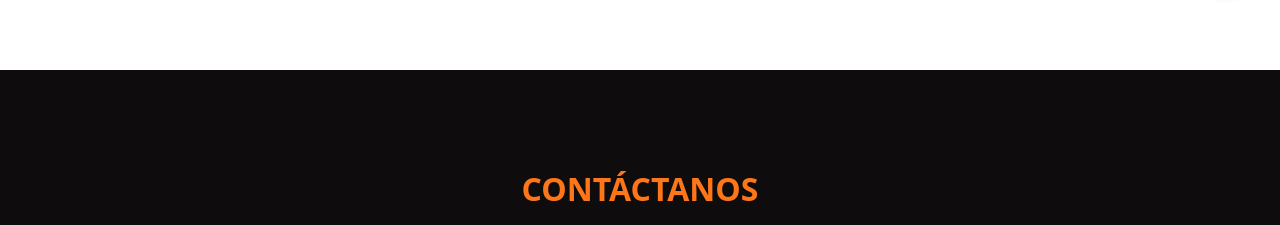
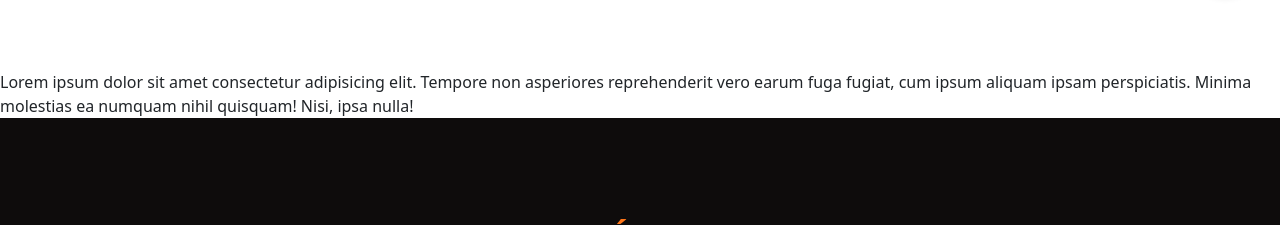
Before and after one commit to JohanLuque/policlinicoWeb, a plain HTML site: page servicios/laboratorio.html in a window 1280 px wide. Shown: the part 782-1007 px from the top of the page. Drawn offline with nearby package versions, Linux system fonts and the light colour scheme; files whose address does not match are found by name.

Commit message:
avance 1

```diff
--- a/servicios/laboratorio.html
+++ b/servicios/laboratorio.html
@@ -113,6 +113,9 @@
         </div>
       </div>
     </section>
+<div>
+  Lorem ipsum dolor sit amet consectetur adipisicing elit. Tempore non asperiores reprehenderit vero earum fuga fugiat, cum ipsum aliquam ipsam perspiciatis. Minima molestias ea numquam nihil quisquam! Nisi, ipsa nulla!
+</div>
     <!-- informacion de contacto del policlinico -->
 		<section id="contact" style="background-color: #0e0c0c;">
 			<div class="container fi-br-align-justify">
```
